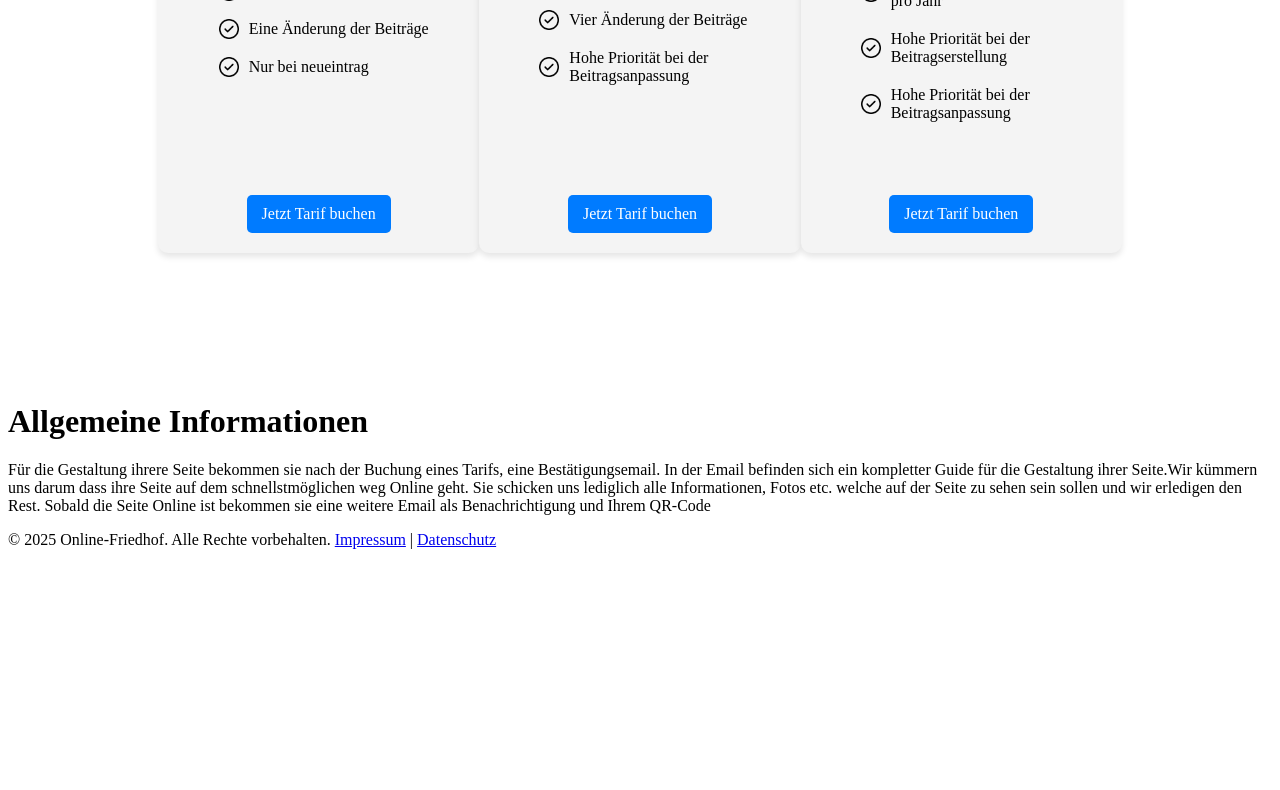
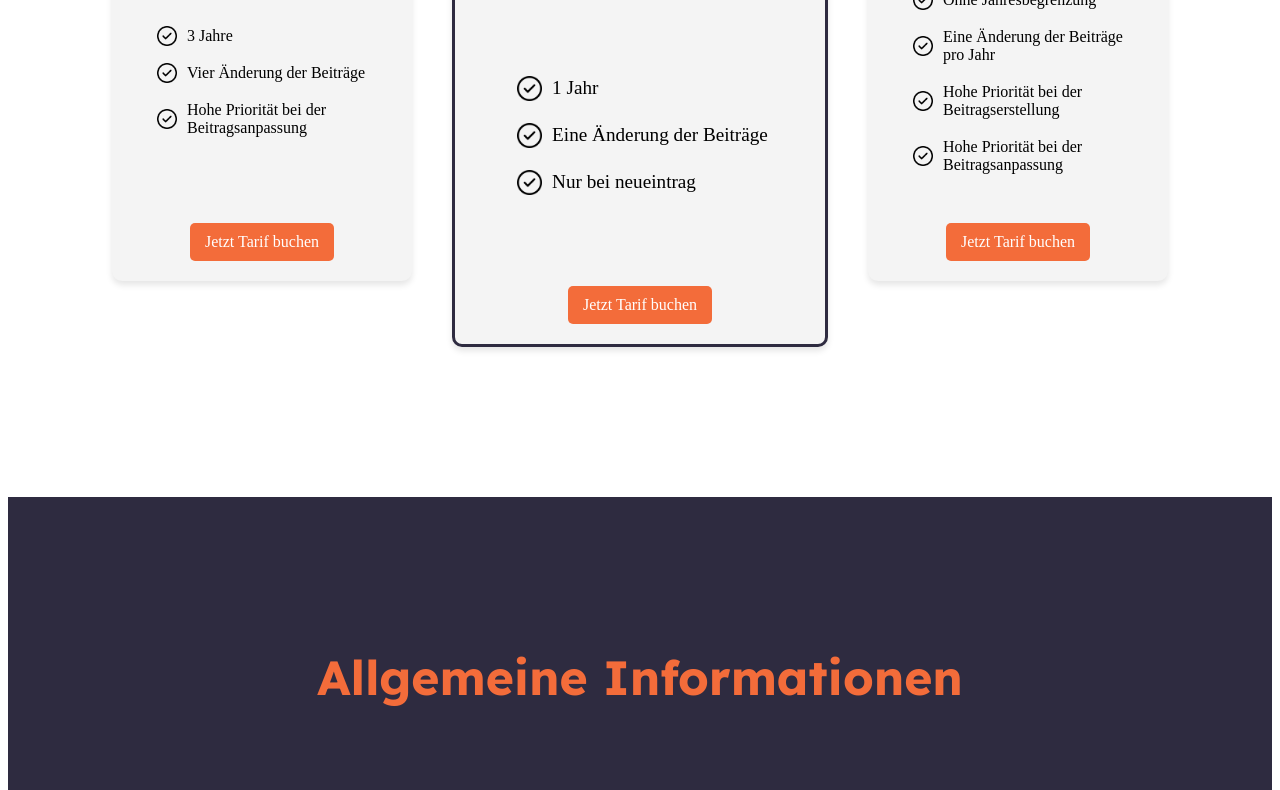
Before and after one commit to IU-Webprogrammierung/web-programmierung-Topo600, a website built with webpack: page Leistungen.html in a window 1280 px wide. Shown: the part 337-1127 px from the top of the page. Before the commit the page ends 902 px from the top, so only its background shows below. Built offline with nearby package versions, Linux system fonts and the light colour scheme; a web font is replaced by a local one.

Commit message:
Preisliste ende

```diff
--- a/Leistungen.css
+++ b/Leistungen.css
@@ -1,3 +1,6 @@
+a{
+  font-family: Avenir;
+}
 nav{
   /*grid-area: nav;*/
   height: 50px;
@@ -46,75 +49,76 @@ nav li a {
   flex-direction: row;
   align-items: flex-start;
   justify-content: center;
-  padding: 100px;
-  margin: 50px;
+  padding-top: 190px;
+  padding-bottom: 150px;
 }
 .preise li {
   list-style: none;
-  padding: 10px 30px;
+  padding: 7px 30px;
   background-image: url(
   "hakchen.png");
   background-repeat: no-repeat;
   background-position: left center;
   background-size: 20px;
+  margin: 5px;
+}
+.preise .Karte_2 li {
+  list-style: none;
+  padding: 10px 35px;
+  background-image: url(
+  "hakchen.png");
+  background-repeat: no-repeat;
+  background-position: left center;
+  background-size: 25px;
+  margin: 5px;
+  font-size: larger;
 }
 .Karte {
   display: flex;
   flex-direction: column;
   align-items: center;
   justify-content: space-between; /* Preis oben, Liste in der Mitte, Button unten */
-  padding: 20px;
   background: #f4f4f4;
   border-radius: 10px;
   box-shadow: 0px 4px 6px rgba(0, 0, 0, 0.1);
-  min-width: 250px;
-  width: 100%;
-  min-height: 400px; /* Alle Karten gleich hoch */
+  width: 300px;
+  min-height: 300px; /* Alle Karten gleich hoch */
+  height: 360px;
+  margin: 20px;
+  padding-top: 20px;
+  padding-bottom: 20px;
 }
-/*
-.preise li {
-  list-style: none;
-  padding: 10px 30px;
-  background-image: url(
-  "hakchen.png");
-  background-repeat: no-repeat;
-  background-position: left center;
-  background-size: 20px;
+.Karte p{
+  font-family: "Lexend Deca";
+  font-weight: bold;
+  font-size: xx-large;
+  padding: 0px;
+  margin: 0px;
 }
- Layout für die Container
-.preise {
-  display: flex;
-  flex-wrap: wrap;
-  padding: 100px;
-  justify-content: center;
-}
-layouts der karten
-.Karte{
+.Karte_2{
   display: flex;
   flex-direction: column;
   align-items: center;
-  background-color: #eada6c;
-  border: black;
-  border-radius: 20px;
-  width: 400px;
-  margin: 70px;
-  justify-content: center;
+  justify-content: space-between; /* Preis oben, Liste in der Mitte, Button unten */
+  background: #f4f4f4;
+  border-style: solid;
+  border-color: #2E2B40;
+  border-radius: 10px;
+  box-shadow: 0px 4px 6px rgba(0, 0, 0, 0.1);
+  width: 370px;
+  min-height: 350px; /* Alle Karten gleich hoch */
+  height: 400px;
+  margin: 20px;
+  padding-top: 20px;
+  padding-bottom: 20px;
+  transform: translateY(20px);
 }
-
-.Karte p{
+.Karte_2 p{
   font-family: "Lexend Deca";
   font-weight: bold;
   font-size: xxx-large;
-  justify-content: center;
-  align-items: center;
-}
-.button{
-  width: 100%;
-  padding: 12px 35px;
-  margin-top: 1rem;
-  align-items: center;
-  font-family: "Avenir";
-  font-weight: normal;
+  padding: 0px;
+  margin: 0px;
 }
 .information{
   display: flex;
@@ -127,60 +131,40 @@ layouts der karten
   font-family: "Lexend Deca";
   font-weight: bold;
   font-size: xxx-large;
-  margin: 100px;
+  margin: 80px;
   padding-top: 70px;
-  color: #eada6c;
+  color: #f36c3a;
 }
 .information p{
   font-family: Avenir;
   padding-right: 200px;
   padding-left: 200px;
   font-size: x-large;
-  color: #EADA6C;
+  color: #f36c3a;
   text-align: center;
 }
-
- Grundlegendes Styling für jede Karte
-.card {
-  background-color: #f4f4f4;
-  border-radius: 8px;
-  padding: 20px;
-  width: 250px;
-  box-shadow: 0 2px 6px rgba(0, 0, 0, 0.1);
-}
-
-.card p {
-  font-size: 1.2rem;
-  font-weight: bold;
-  margin-bottom: 15px;
-  text-align: center;
-}
-
-.card ul {
-  list-style: none;
-  padding: 0;
-}
-
-.card li {
-  margin: 8px 0;
-  color: #333;
-}
-ul a{
-  align-items: center;
-}
-
-Button Styling*/
+/*Button Styling*/
 .Karte .button {
   display: inline-block;
   justify-self: center;
-  background-color: #007bff;
+  background-color: #f36c3a;
   color: white;
   padding: 10px 15px;
   border-radius: 5px;
   text-decoration: none;
-  margin-top: 20px;
 }
-
-.card .button:hover {
-  background-color: #0056b3;
+.Karte_2 .button:hover {
+  background-color: #eada6c;
 }
+.Karte_2 .button {
+  display: inline-block;
+  justify-self: center;
+  background-color: #f36c3a;
+  color: white;
+  padding: 10px 15px;
+  border-radius: 5px;
+  text-decoration: none;
+}
+.Karte .button:hover {
+  background-color: #eada6c;
+}
--- a/Leistungen.html
+++ b/Leistungen.html
@@ -27,10 +27,22 @@
       </nav>
     </section>
   </header>
-
+  <!--Kartencontainer-->
   <div class="preise">
+    <!--Karte 1-->
     <div class="Karte">
-    <p>5 Euro</p>
+      <p>50€</p>
+      <ul>
+        <li><a>3 Jahre</a></li>
+        <li><a>Vier Änderung der Beiträge</a></li>
+        <li><a>Hohe Priorität bei der Beitragsanpassung</a></li>
+      </ul>
+      <a href="Online-Friedhof.html#Kontakt" class="button" role="button" aria-label="Einen Tarif buchen">Jetzt Tarif buchen</a>
+    </div>
+    <!--Karte 1 ende-->
+    <!--Karte 2-->
+    <div class="Karte_2">
+      <p>5€</p>
       <ul>
         <li><a>1 Jahr</a></li>
         <li><a>Eine Änderung der Beiträge</a></li>
@@ -38,21 +50,10 @@
       </ul>
       <a href="Online-Friedhof.html#Kontakt" class="button" role="button" aria-label="Einen Tarif buchen">Jetzt Tarif buchen</a>
     </div>
-
-
+    <!--Karte 2 ende-->
+    <!--Karte 3-->
     <div class="Karte">
-    <p>50 Euro</p>
-    <ul>
-      <li><a>3 Jahre</a></li>
-      <li><a>Vier Änderung der Beiträge</a></li>
-      <li><a>Hohe Priorität bei der Beitragsanpassung</a></li>
-    </ul>
-    <a href="Online-Friedhof.html#Kontakt" class="button" role="button" aria-label="Einen Tarif buchen">Jetzt Tarif buchen</a>
-  </div>
-
-
-  <div class="Karte">
-    <p>200 Euro</p>
+      <p>200€</p>
       <ul>
         <li><a>Ohne Jahresbegrenzung</a></li>
         <li><a>Eine Änderung der Beiträge pro Jahr</a></li>
@@ -61,7 +62,9 @@
       </ul>
       <a href="Online-Friedhof.html#Kontakt" class="button" role="button" aria-label="Einen Tarif buchen">Jetzt Tarif buchen</a>
     </div>
+    <!--Karte 3 ende-->
   </div>
+  <!--Kartencontainer ende-->
   <div class="information">
     <h1>Allgemeine Informationen</h1>
     <p>Für die Gestaltung ihrere Seite bekommen sie nach der Buchung eines Tarifs,
@@ -72,7 +75,6 @@
     sie eine weitere Email als Benachrichtigung und Ihrem QR-Code</p>
   </div>
 </body>
-
 <footer>
   <p>&copy; 2025 Online-Friedhof. Alle Rechte vorbehalten.
     <a href="/impressum.html">Impressum</a> |
```
Lines whose indentation alone changed are shown as unchanged.
